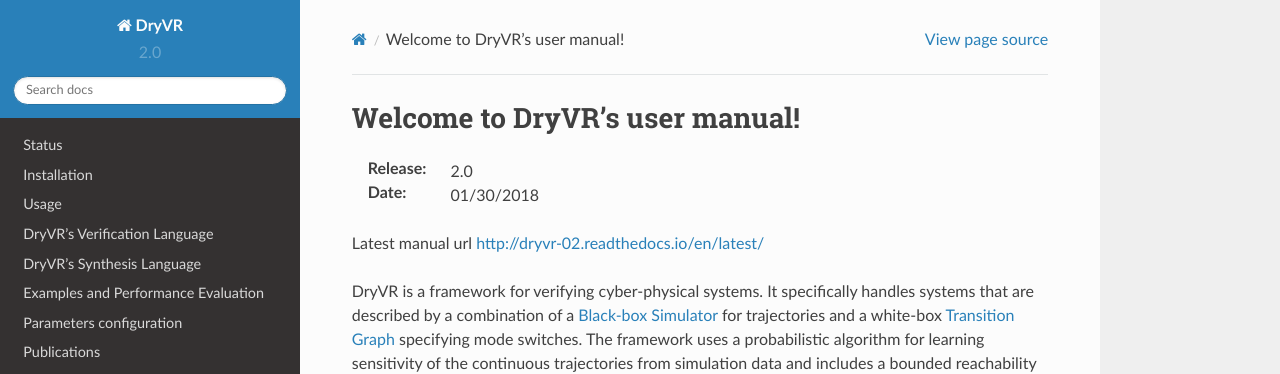
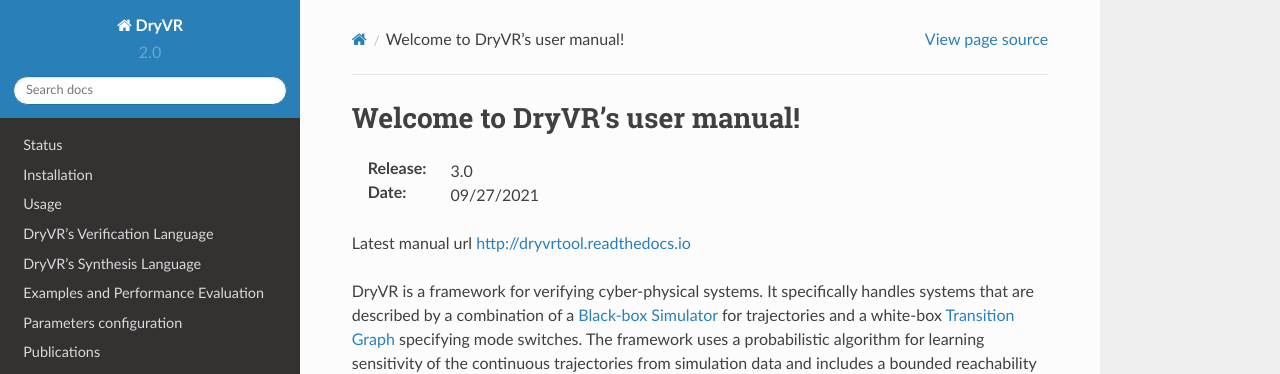
Before and after one commit to obica-ai/New-dynamic-model-for-dryVR, a Sphinx documentation site: the page built from docs/source/index.rst, in a window 1280 px wide and 1333 px high. Shown: the top 374 px of the window. Built offline with Sphinx 7.4.7 and the Read the Docs theme 2.0.0, drawn with Linux system fonts in a browser that asks for light colours; formulas are drawn with MathJax 3.

Commit message:
Update index page

```diff
--- a/docs/source/index.rst
+++ b/docs/source/index.rst
@@ -1,10 +1,10 @@
 
 Welcome to DryVR's user manual!
 ==================================
-:Release: 2.0
-:Date: 01/30/2018
+:Release: 3.0
+:Date: 09/27/2021
 
-Latest manual url http://dryvr-02.readthedocs.io/en/latest/
+Latest manual url http://dryvrtool.readthedocs.io
 
 DryVR is a framework for verifying cyber-physical systems. It specifically handles systems that are described by a combination of a :ref:`black-box-label` for trajectories and a white-box :ref:`transition-graph-label` specifying mode switches. The framework uses a probabilistic algorithm for learning sensitivity of the continuous trajectories from simulation data and includes a bounded reachability analysis algorithm that uses the learned sensitivity.
 
```
